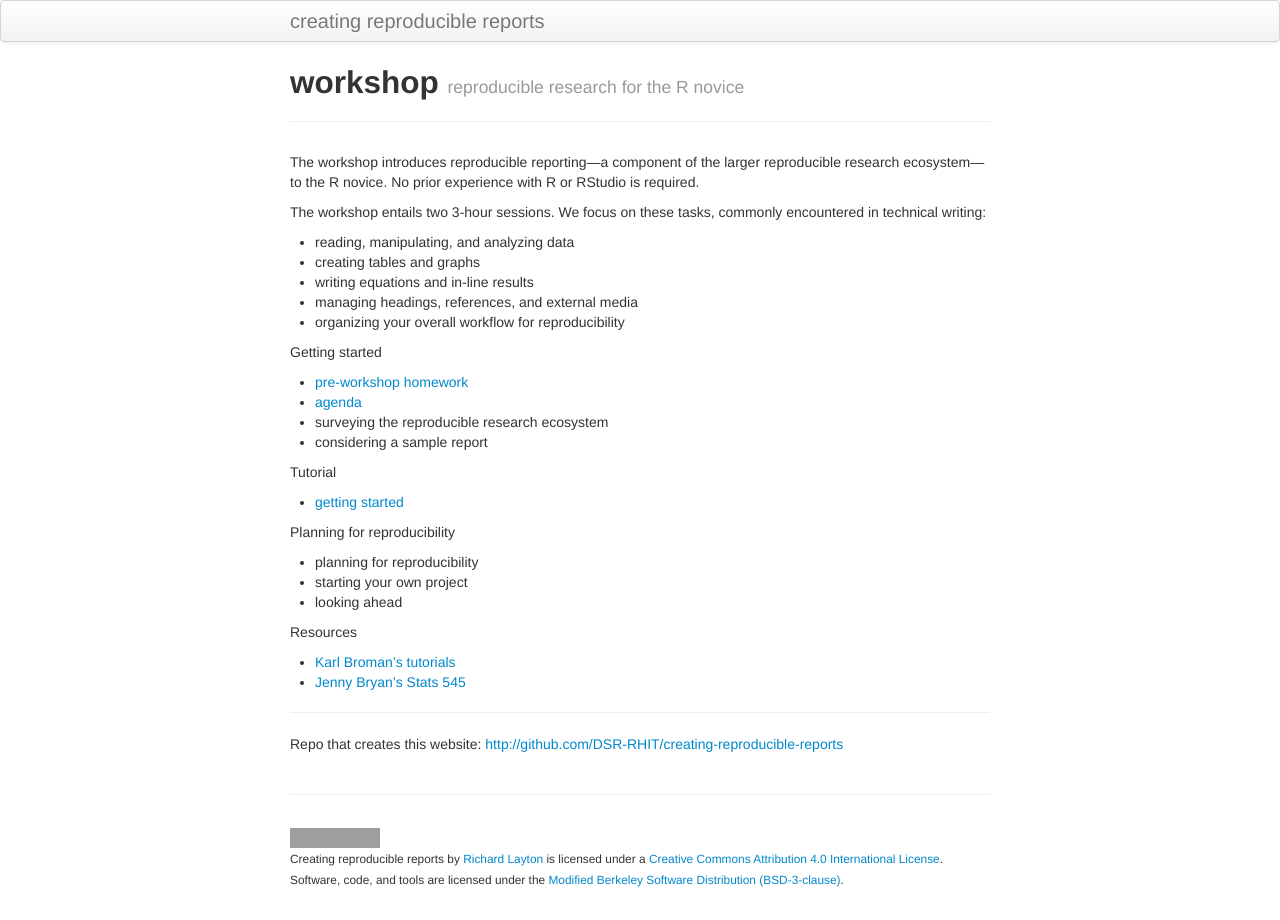
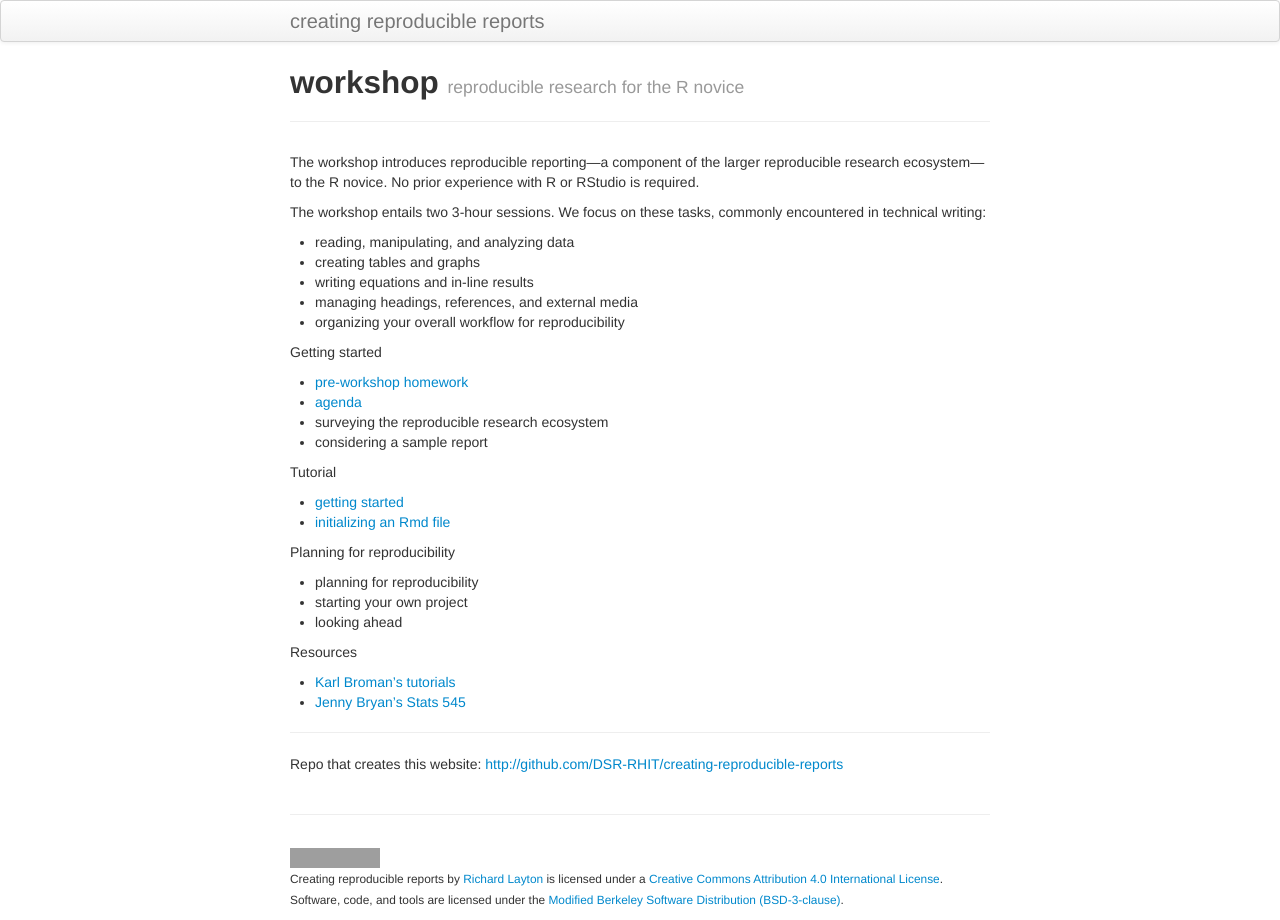
Before and after one commit to DSR-RHIT/creating-reproducible-reports, a Jekyll site: the page built from index.md, in a window 1280 px wide. Built offline with Jekyll 4.4.1, drawn with Linux system fonts in a browser that asks for light colours; grey boxes are pictures that could not be loaded.

```diff
--- a/index.md
+++ b/index.md
@@ -23,7 +23,8 @@ Getting started
 
 Tutorial
 
-- [getting started](pages/tutorial-getting-started.html)
+- [getting started](pages/getting-started.html)
+- [initializing an Rmd file](pages/initialize-Rmd.html)
 
 Planning for reproducibility
 
```
